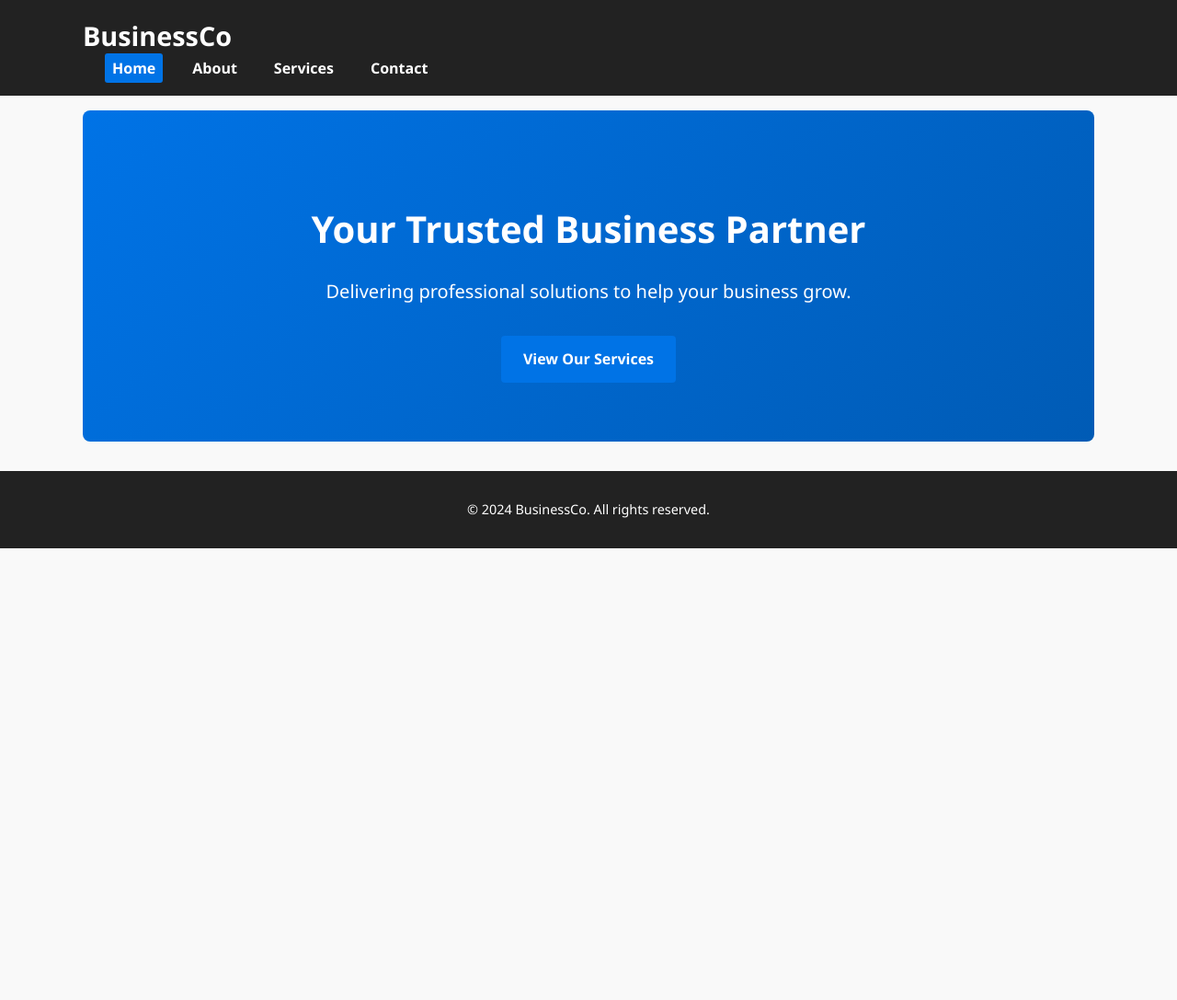
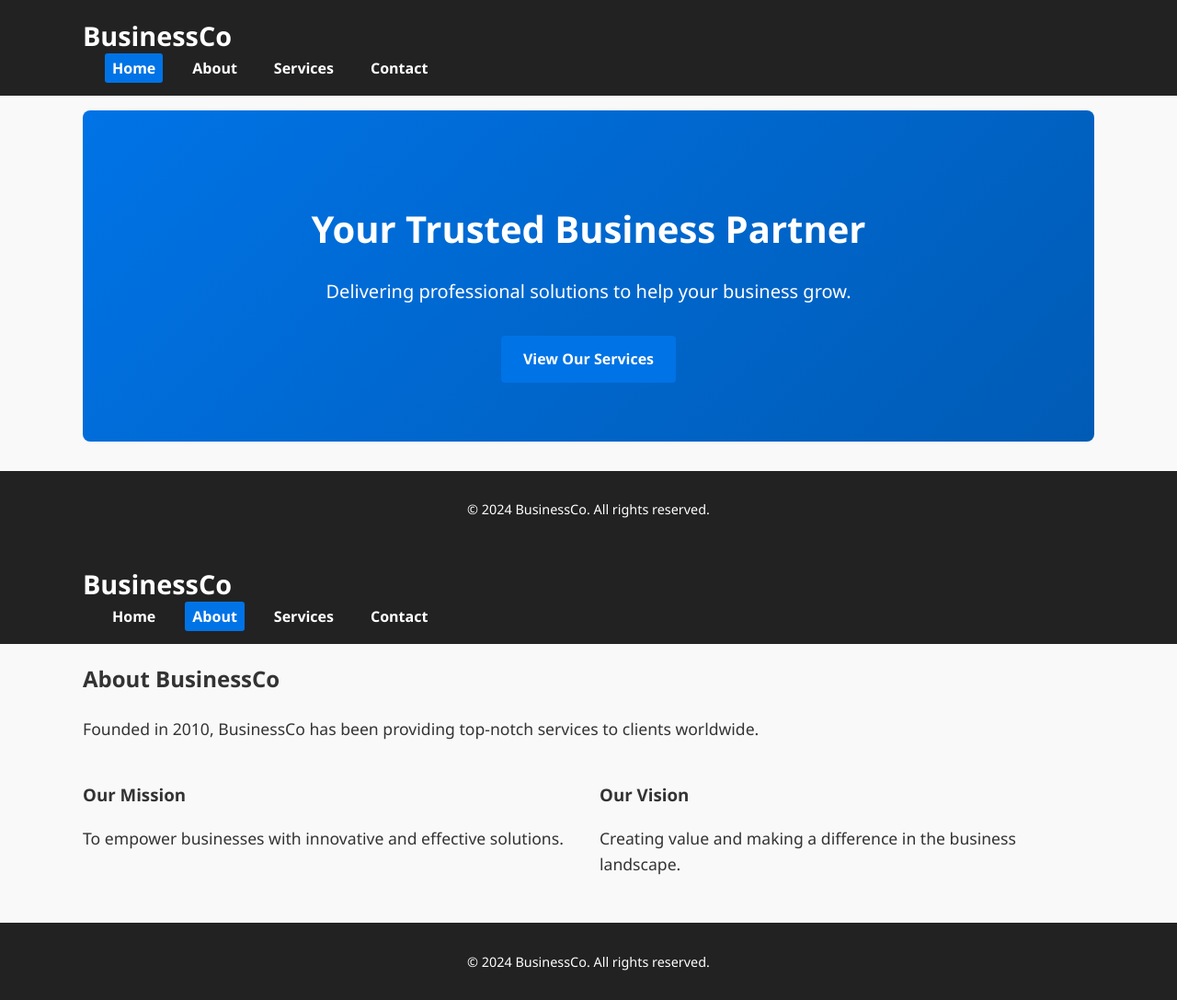
Before and after one commit to kasiecamp-cyber/WEBT-2310-N07, a plain HTML site: page index.html in a window 1280 px wide. Shown: the whole page at 92% size. Before the commit the page ends 800 px from the top, so only its background shows below. Drawn offline with Linux system fonts and the light colour scheme; files that its build step writes are made by us from their sources.

Commit message:
Update index.html

```diff
--- a/index.html
+++ b/index.html
@@ -50,3 +50,61 @@
   </script>
 </body>
 </html>
+<html lang="en">
+<head>
+  <meta charset="UTF-8" />
+  <meta name="viewport" content="width=device-width, initial-scale=1" />
+  <title>BusinessCo | About</title>
+  <link rel="stylesheet" href="styles.css" />
+</head>
+<body>
+  <header>
+    <div class="container">
+      <h1 class="logo">BusinessCo</h1>
+      <nav>
+        <ul class="nav-links">
+          <li><a href="index.html">Home</a></li>
+          <li><a href="about.html" class="active">About</a></li>
+          <li><a href="services.html">Services</a></li>
+          <li><a href="contact.html">Contact</a></li>
+        </ul>
+      </nav>
+      <button class="nav-toggle" aria-label="toggle navigation">
+        &#9776;
+      </button>
+    </div>
+  </header>
+
+  <main>
+    <section class="about-section container">
+      <h2>About BusinessCo</h2>
+      <p>Founded in 2010, BusinessCo has been providing top-notch services to clients worldwide.</p>
+      <div class="columns-2">
+        <div>
+          <h3>Our Mission</h3>
+          <p>To empower businesses with innovative and effective solutions.</p>
+        </div>
+        <div>
+          <h3>Our Vision</h3>
+          <p>Creating value and making a difference in the business landscape.</p>
+        </div>
+      </div>
+    </section>
+  </main>
+
+  <footer>
+    <div class="container">
+      <p>© 2024 BusinessCo. All rights reserved.</p>
+    </div>
+  </footer>
+
+  <script>
+    const toggle = document.querySelector('.nav-toggle');
+    const navLinks = document.querySelector('.nav-links');
+
+    toggle.addEventListener('click', () => {
+      navLinks.classList.toggle('nav-open');
+    });
+  </script>
+</body>
+</html>
```
